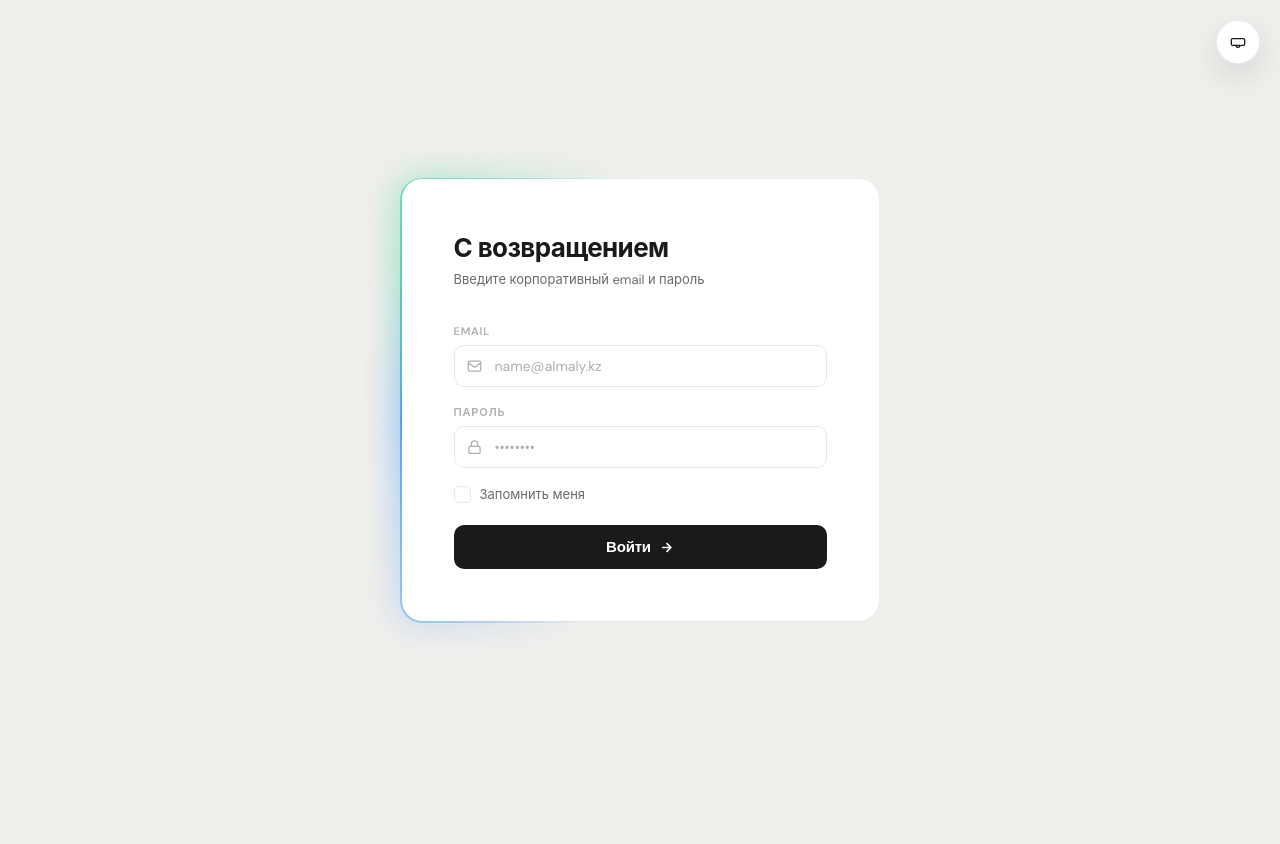
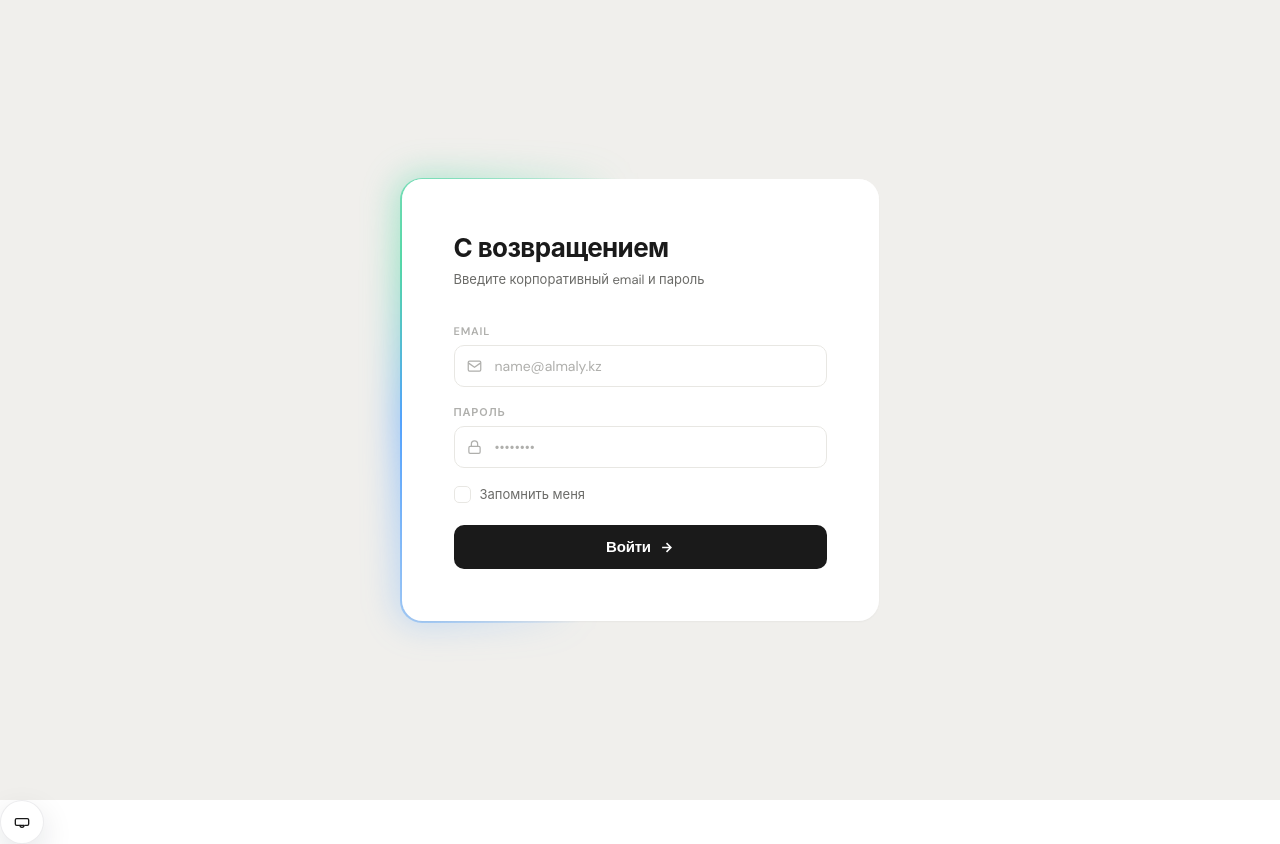
Before and after one commit to batennberg/kanban, a Flask app: page /login in a window 1280 px wide. Before the commit the page ends 635 px from the top, so only its background shows below. Run offline with Flask 3, Linux system fonts and the light colour scheme.

Commit message:
Fix noftification position

```diff
--- a/static/css/style.css
+++ b/static/css/style.css
@@ -4293,9 +4293,9 @@ kbd {
 
 /* ===== INBOX / NOTIFICATIONS ===== */
 .inbox-shell {
-    position: fixed;
-    top: 20px;
-    right: 20px;
+    position: relative;
+    display: inline-flex;
+    align-items: center;
     z-index: 1200;
 }
 
```
Also changed, not shown: templates/board.html (+18 -0 lines), templates/boards.html (+18 -0 lines).
